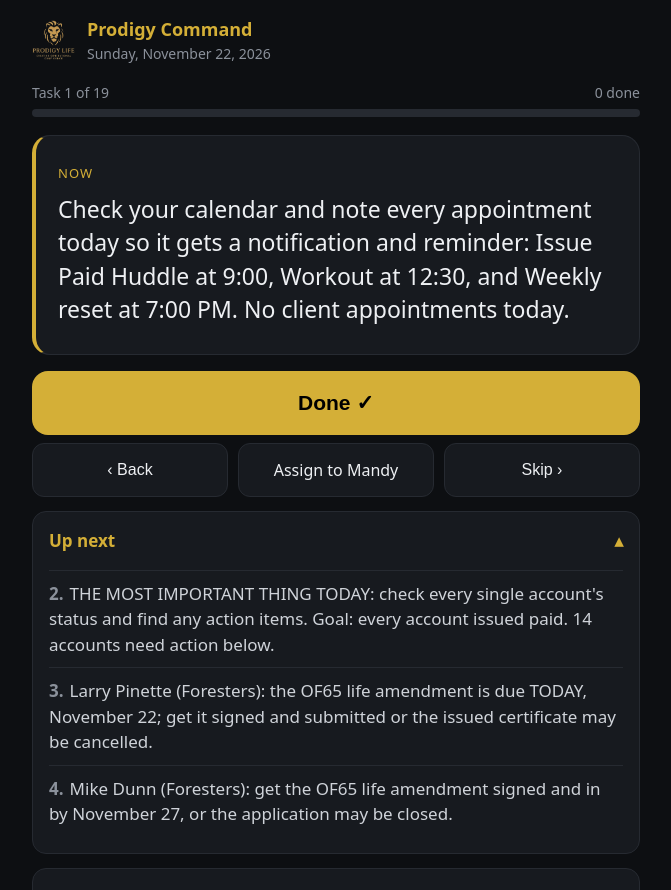
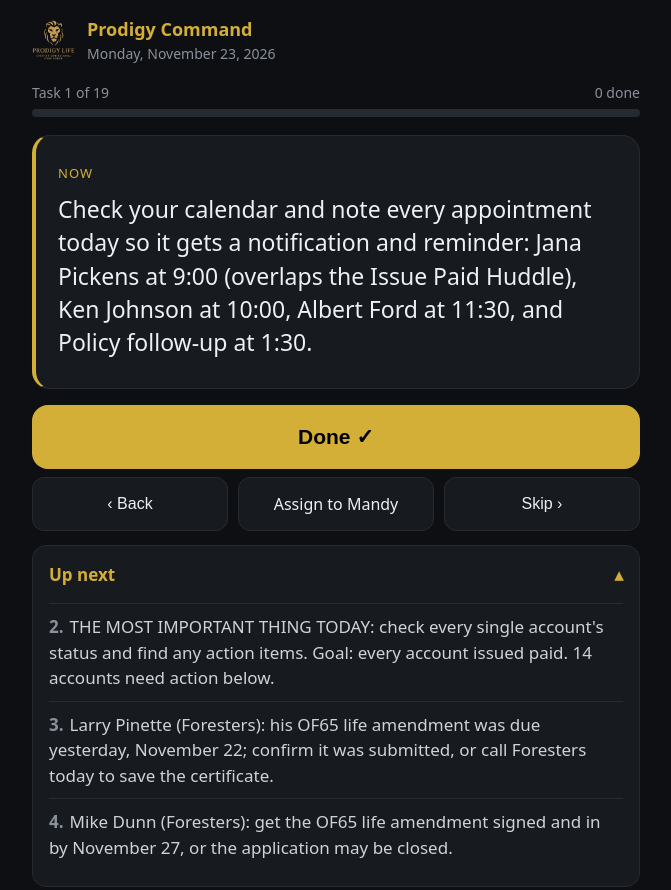
Before and after one commit to justinleevirgin50-max/prodigy-command, a plain HTML site: page index.html in a window 1280 px wide. Shown: the top 890 px of the page, without its empty margins (304-975 px from the left). Drawn offline with Linux system fonts and the light colour scheme.

Commit message:
Mon Nov 23: daily focus board

```diff
--- a/index.html
+++ b/index.html
@@ -22,11 +22,11 @@ textarea{width:100%;min-height:90px;background:var(--bg);color:var(--t);border:1
 </style></head><body>
 <script>
 /* ===== EDIT DAILY: date, tasks, notifications ===== */
-const DAY="Sunday, November 22, 2026", KEY="pc-2026-11-22";
+const DAY="Monday, November 23, 2026", KEY="pc-2026-11-23";
 const TASKS=[
-"Check your calendar and note every appointment today so it gets a notification and reminder: Issue Paid Huddle at 9:00, Workout at 12:30, and Weekly reset at 7:00 PM. No client appointments today.",
+"Check your calendar and note every appointment today so it gets a notification and reminder: Jana Pickens at 9:00 (overlaps the Issue Paid Huddle), Ken Johnson at 10:00, Albert Ford at 11:30, and Policy follow-up at 1:30.",
 "THE MOST IMPORTANT THING TODAY: check every single account's status and find any action items. Goal: every account issued paid. 14 accounts need action below.",
-"Larry Pinette (Foresters): the OF65 life amendment is due TODAY, November 22; get it signed and submitted or the issued certificate may be cancelled.",
+"Larry Pinette (Foresters): his OF65 life amendment was due yesterday, November 22; confirm it was submitted, or call Foresters today to save the certificate.",
 "Mike Dunn (Foresters): get the OF65 life amendment signed and in by November 27, or the application may be closed.",
 "Barbara Green (Ethos/TruStage): her first premium payment failed on November 18; call her and get the payment fixed so the policy can issue.",
 "Michael Lingo (Ethos/Ameritas): call him and get his first payment made; he was approved at an adjusted rate and the application will close if payment isn't received soon.",
@@ -41,13 +41,13 @@ const TASKS=[
 "Kimbley Boyd (Ethos): she signed her disclosures on November 20; continue and finish her application.",
 "Debra Franklin (Ethos/Banner SI Whole Life): approved to issue December 4 pending payment; confirm her first payment goes through.",
 "Track your metrics and key indicators: log today's dials, contacts, appointments, apps, and issued paid, and check your Meta campaign results and ad spend.",
-"Add Bland credit before Monday 9:16 AM so the 74 waiting Meta leads get called.",
-"Sunday: connect with God and go to church, get your 12:30 workout in, and do your 7:00 PM weekly reset."
+"Add Bland credit before 9:16 AM so the 81 Meta leads waiting on Ashlie's list get called.",
+"Call the 9 Meta leads that came in since yesterday morning, newest first (Jerry Covington, Nano Ramirez, Tammy Dunn)."
 ];
 /* MY DAY: [start "HH:MM" 24h, end, title] — America/Denver, from Google Calendar */
-const CAL_DATE="2026-11-22";
-const CALENDAR=[["06:30", "06:50", "Connect with God"], ["06:50", "07:00", "Silence + plan most important task"], ["09:00", "09:15", "Issue Paid Huddle"], ["12:30", "13:30", "Workout"], ["19:00", "19:30", "Weekly reset"], ["21:30", "22:00", "Read 30 min"], ["22:00", "22:10", "Daily Excellence Scorecard + gratitude"], ["22:10", "22:30", "Wind down / lights out 10:30"]];
-const NOTES=["Priority #1: get every account to issued paid.", "Deadline today: Larry Pinette's Foresters amendment. Mike Dunn's is due November 27.", "8 new Meta leads came in since yesterday morning, newest David Kornaus, Lola Fleming, and David Amick; no Sunday calling, Bland starts Monday if credit is in.", "Good news: Armando Ortiz's TruStage policy is scheduled to be in force November 25."];
+const CAL_DATE="2026-11-23";
+const CALENDAR=[["06:30","06:50","Connect with God"],["06:50","07:00","Silence + plan most important task"],["07:00","08:00","Workout"],["08:30","08:40","PNCL morning production kickoff"],["09:00","09:30","Jana Pickens - Insurance consultation"],["09:00","09:15","Issue Paid Huddle"],["10:00","10:30","Ken Johnson - Insurance consultation"],["11:30","12:00","Albert Ford - Insurance consultation"],["12:30","13:30","Lunch"],["13:30","14:30","Policy follow-up"],["21:30","22:00","Read 30 min"],["22:00","22:10","Daily Excellence Scorecard + gratitude"],["22:10","22:30","Wind down / lights out 10:30"]];
+const NOTES=["Priority #1: get every account to issued paid.","Larry Pinette's Foresters amendment deadline passed yesterday; confirm it went in. Mike Dunn's is due November 27.","Bland still has no credit; 81 Meta leads are waiting and calls start at 9:16 AM only if credit is in.","Good news: Armando Ortiz's TruStage policy is scheduled to be in force November 25."];
 const LINKS=[["Foresters","https://www.foresters.com/"],["Mutual of Omaha (SPA)","https://producer.mutualofomaha.com/"],["Transamerica","https://secure.transamerica.com"],["Ethos","https://agents.ethoslife.com/"],["Kansas City Life","https://www.kclife.com/"],["Lead Supply","https://app.gohighlevel.com"],["Google Calendar","https://calendar.google.com"]];
 /* ===== end edit block ===== */
 </script>
```
